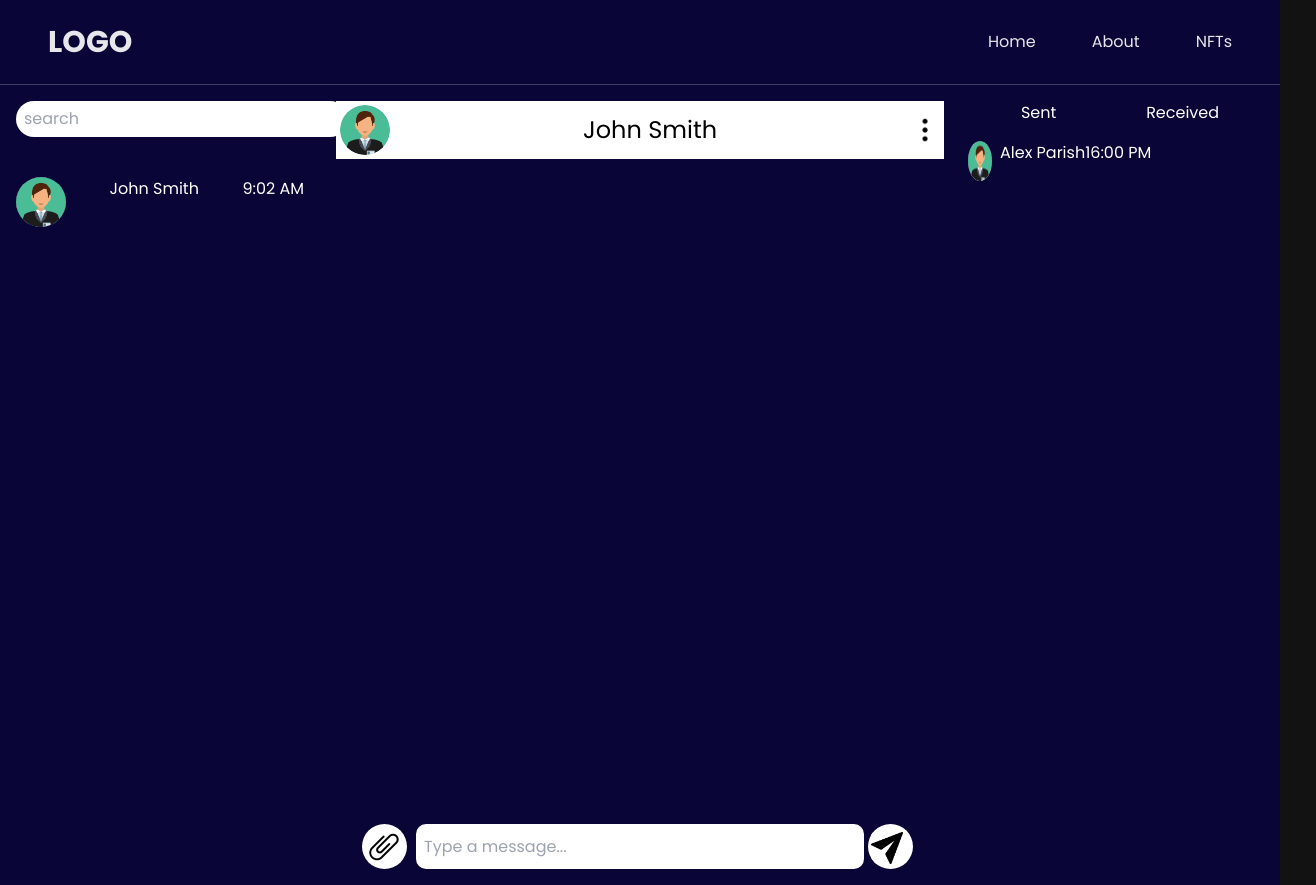
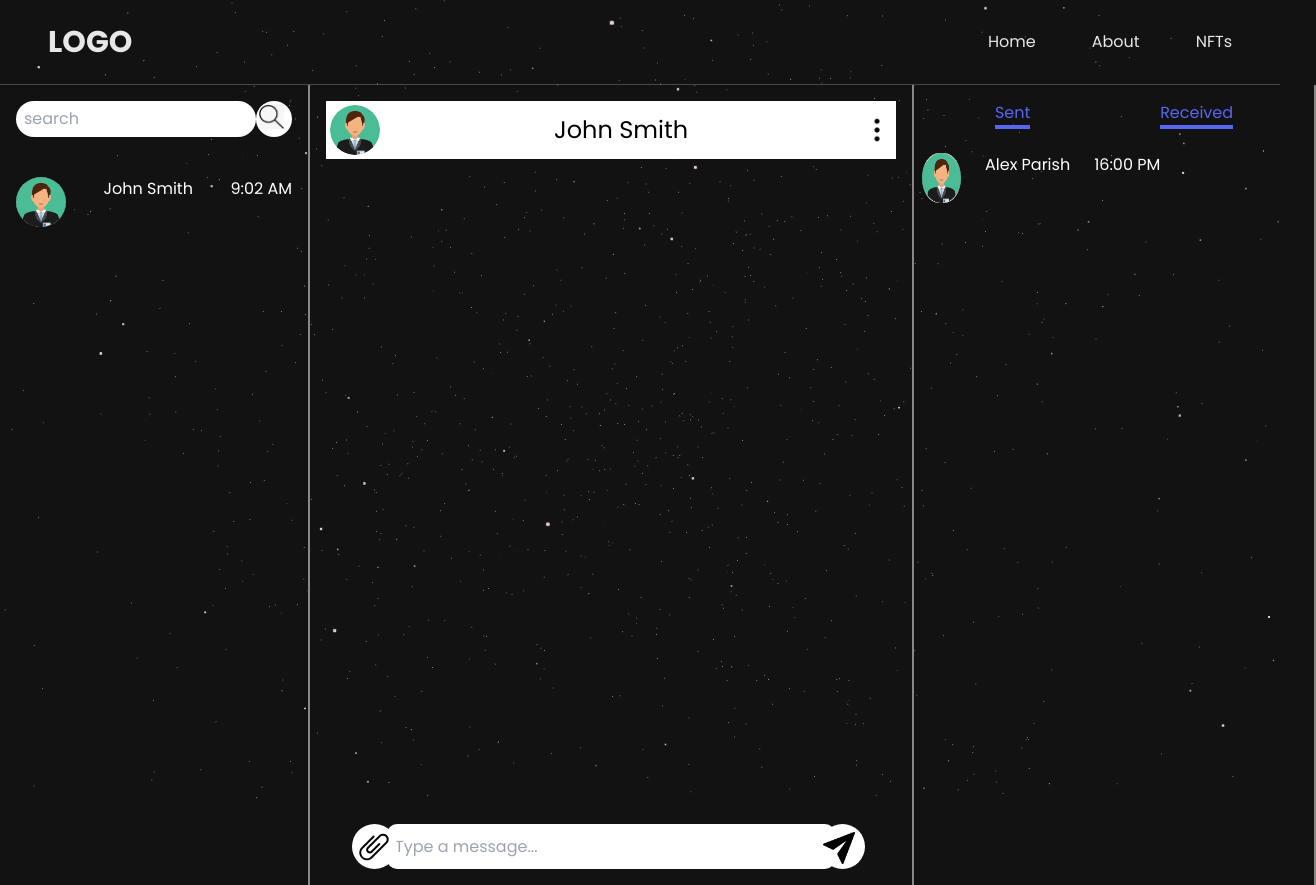
Before and after one commit to Gauri211/Linera, a React (Create React App) app in the folder linera/: page /chats in a window 1280 px wide. Both pictures are taken after a click on the item "Received". Shown: the whole page, 1316 px wide, since content can reach past the window. Built offline with nearby package versions, Linux system fonts and the light colour scheme.

Commit message:
changes made in chat section

```diff
--- a/linera/src/components/chatsSection/Chats.jsx
+++ b/linera/src/components/chatsSection/Chats.jsx
@@ -4,16 +4,17 @@ import avatar from '../../images/avatar.png'
 import Message from './Message'
 import Media from './Media'
 import Navbar from '../Navbar'
+import StarsCanvas from '../canvas/Stars'
 
 export default function Chats() {
   return (
-    <div className='bg-[#090536]'>
+    <div>
     <Navbar />
-        <hr className="bg-[#8A8787] opacity-25"/>
-    <div className=" h-screen w-full flex">
-        <div className='p-4 w-[20rem]'>
+    <hr className="bg-[#8A8787] opacity-25"/>
+    <div className="flex">
+        <div className='p-4 w-[20rem] border-r-2 border-[#8A8787] h-screen'>
             <div className='flex justify-between'>
-                <input type="text" placeholder='search' className='rounded-[20px] bg-[#ffffff] border-gray-300 text-gray-900 p-1 px-2'/>
+                <input type="text" placeholder='search' className='rounded-[20px] bg-[#ffffff] border-gray-300 text-gray-900 p-1 px-2 w-[15rem]'/>
                 <div className='relative rounded-full bg-[#ffffff] w-[36px] h-[36px] items-center overflow-hidden' >
                     <img src={search} alt="search icon" className=' absolute w-[25px] h-[25px] top-[3px] left-[3px]' />
                 </div>
@@ -29,6 +30,7 @@ export default function Chats() {
         <Message />
         <Media />
     </div>
+    <StarsCanvas />
     </div>
   )
 }
--- a/linera/src/components/chatsSection/Media.jsx
+++ b/linera/src/components/chatsSection/Media.jsx
@@ -4,27 +4,27 @@ import avatar from '../../images/avatar.png'
 export default function Media() {
     const[toggle, setToggle]= useState(1)
   return (
-    <div>
+    <div className='border-r-2 border-[#8A8787] h-screen'>
         <ul>
-            <div className='p-4  w-[20rem] justify-around flex'>
-                <li onClick={()=> setToggle(1)} className='hover:cursor-pointer'>Sent</li>
-                <li onClick={()=> setToggle(2)} className='hover:cursor-pointer'>Received</li>
+            <div className='p-4  w-[25rem] justify-around flex'>
+                <li onClick={()=> setToggle(1)} className='hover:cursor-pointer text-[#5867F0] border-b-4 border-[#5867F0]'>Sent</li>
+                <li onClick={()=> setToggle(2)} className='hover:cursor-pointer text-[#5867F0] border-b-4 border-[#5867F0]'>Received</li>
             </div>
         </ul>
         <div>
             {toggle===1 && (
-                <div className='flex'>
-                    <img src={avatar} alt="avatar" className='w-[40px] h-[40px] rounded-full px-2'/>
-                    <span>John Smith</span>
-                    <span>9:02 AM</span>
+                <div className='flex py-2'>
+                    <img src={avatar} alt="avatar" className='w-[55px] h-[50px] rounded-full px-2'/>
+                    <span className='px-4'>John Smith</span>
+                    <span className='px-2'>9:02 AM</span>
                 </div>
             )}
 
             {toggle===2 && (
-                <div className='flex'>
-                    <img src={avatar} alt="avatar" className='w-[40px] h-[40px] rounded-full px-2'/>
-                    <span>Alex Parish</span>
-                    <span>16:00 PM</span>
+                <div className='flex py-2'>
+                    <img src={avatar} alt="avatar" className='w-[55px] h-[50px] rounded-full px-2'/>
+                    <span className='px-4'>Alex Parish</span>
+                    <span className='px-2'>16:00 PM</span>
                 </div>
             )}
         </div>
--- a/linera/src/components/chatsSection/Message.jsx
+++ b/linera/src/components/chatsSection/Message.jsx
@@ -6,7 +6,7 @@ import send from '../../images/send.png'
 
 export default function Message() {
   return (
-    <div className='w-[40rem] p-4 flex flex-col place-content-between'>
+    <div className='w-[40rem] p-4 flex flex-col place-content-between border-r-2 border-[#8A8787] h-screen'>
         <div className='bg-[#ffffff] flex p-1 justify-between items-center'>
             <img src={avatar} alt="avatar" className='w-[50px] h-[50px] rounded-full'/>
             <span className='text-black text-2xl'>John Smith</span>
```
